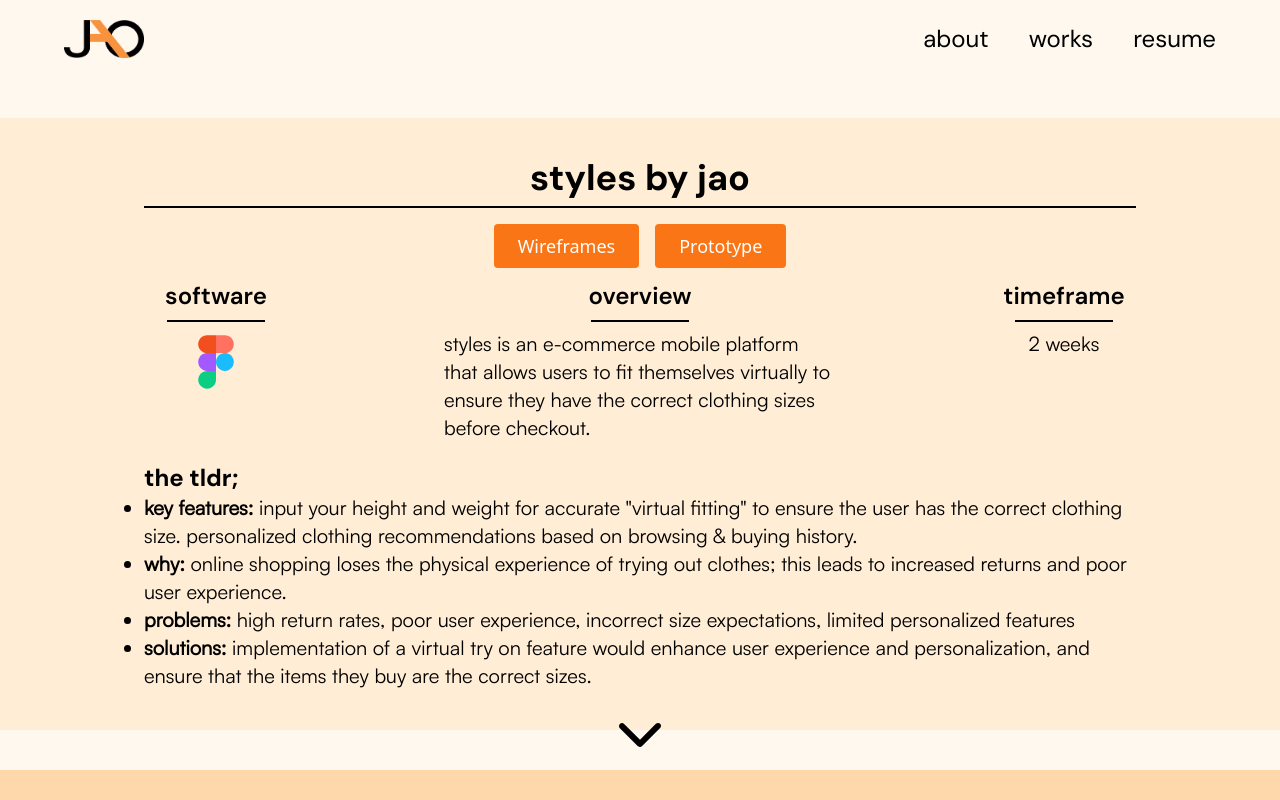
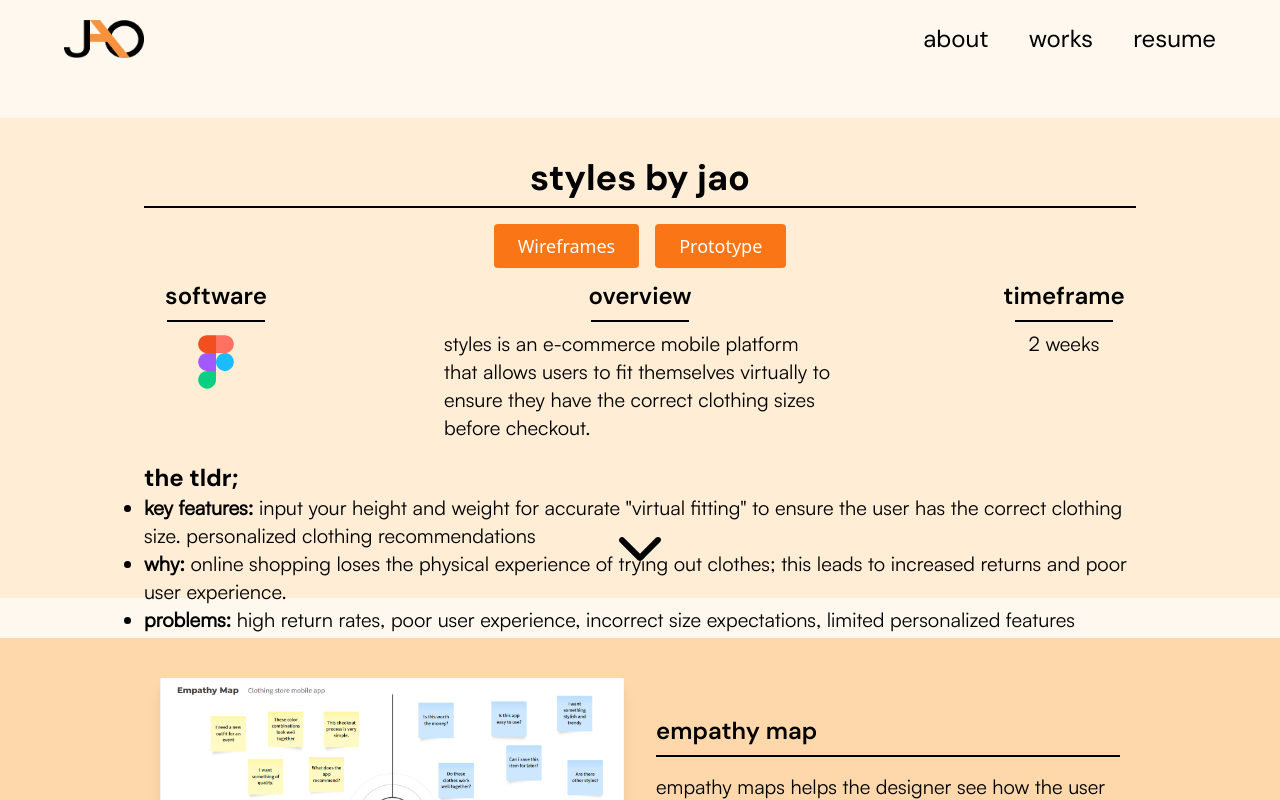
Before and after one commit to jorola0411/PortfolioWebsite, a React (Vite) app in the folder portfolio-website/: page /projects/styles in a window 1280 px wide. Shown: the top 800 px of the page. Built offline with nearby package versions, Linux system fonts and the light colour scheme.

Commit message:
positioning test

```diff
--- a/portfolio-website/src/components/GoFish.jsx
+++ b/portfolio-website/src/components/GoFish.jsx
@@ -183,7 +183,7 @@ const playerTurn = (requestedCardValue) => {
 
     return (
         <>
-            <section className="w-full bg-beige-100 lg:py-10 lg:mt-10 mb-10 p-10 h-[80vh]">
+            <section className="relative w-full bg-beige-100 lg:py-10 lg:mt-10 mb-10 p-5 h-[60vh]">
                 <h1 className="sm:text-xl md:text-4xl lg:text-4xl xl:text-6xl font-bold text-center" data-aos="fade-down"> Go Fish!</h1>
                 <hr className="max-w-[80%] border-t-2 border-black mt-2 mb-4 mx-auto" />
                 <div className='flex gap-4 justify-center mb-3'>
@@ -205,7 +205,7 @@ const playerTurn = (requestedCardValue) => {
 
                     <div className='col-span-1 sm:col-span-3 md:col-span-1 lg:col-span-1 xl:col-span-1'>
                         <h2 className='font-semibold text-center sm:text-xl md:text-2xl lg:text-2xl xl:text-3xl'>technologies</h2>
-                        <hr className="max-w-[25%] border-t-2 border-black mt-2 mb-2 mx-auto" />
+                        <hr className="sm:max-w-[50%] md:max-w-[25%] border-t-2 border-black mt-2 mb-2 mx-auto" />
                         <div className="relative flex justify-center items-center gap-4">
                             <img src={jslogo} alt="javascript logo" className="mb-2 object-contain sm:h-12 md:h-14 lg:h-16 xl:h-36" />
                             <img src={tailwind} alt="tailwind logo" className="mb-2 object-contain sm:h-12 md:h-14 lg:h-14 xl:h-36" />
@@ -235,7 +235,7 @@ const playerTurn = (requestedCardValue) => {
                         <li className="sm:text-md md:text-xl lg:text-xl xl:text-2xl"> <span className='font-semibold'>solutions:</span> breaking down the game logic (cpu/player turn, go fish, drawing cards) helped structure the development easily, lots of document reading also helped.</li>
                     </ul>
                 </div>
-                <div className="max-md:hidden absolute bottom-8 left-1/2 -translate-x-1/2 cursor-pointer">
+                <div className="max-md:hidden absolute bottom-4 left-1/2 -translate-x-1/2 cursor-pointer mt-10">
                     <FontAwesomeIcon icon={faChevronDown} className="hover:text-beige-500 transition animate-bounce text-5xl" onClick={() => scrollToSection(detailsRef)} />
                 </div>
 
--- a/portfolio-website/src/components/Lelem.jsx
+++ b/portfolio-website/src/components/Lelem.jsx
@@ -83,7 +83,7 @@ export default function Lelem() {
                 Agile project management methodology." />
       <meta name="twitter:url" content="https://joseorola.ca/projects/lelem" />
 
-      <section className="w-full bg-beige-100 lg:py-10 lg:mt-10 mb-10 p-5 h-[80vh]">
+      <section className="relative w-full bg-beige-100 lg:py-10 lg:mt-10 mb-10 p-5 h-[60vh]">
         <h1 className="sm:text-2xl md:text-3xl lg:text-4xl xl:text-6xl font-bold text-center" data-aos="fade-down"> Lelem Natural Park</h1>
         <hr className="max-w-[80%] border-t-2 border-black mt-2 mb-4 mx-auto" />
         <div className='flex gap-4 justify-center mb-3'>
@@ -133,7 +133,7 @@ export default function Lelem() {
             <li className="sm:text-md md:text-xl lg:text-xl xl:text-2xl"> <span className='font-semibold'>solutions:</span> properly defining the goal of our project, as well as constant communication with the designers on how the website looks. </li>
           </ul>
         </div>
-        <div className="max-md:hidden absolute bottom-8 left-1/2 -translate-x-1/2 cursor-pointer">
+        <div className="max-md:hidden absolute bottom-4 left-1/2 -translate-x-1/2 cursor-pointer">
           <FontAwesomeIcon icon={faChevronDown} className="hover:text-beige-500 transition animate-bounce text-5xl" onClick={() => scrollToSection(detailsRef)} />
         </div>
       </section>
--- a/portfolio-website/src/components/Monster.jsx
+++ b/portfolio-website/src/components/Monster.jsx
@@ -351,7 +351,7 @@ const [data, setData] = useState([]) // this line of codes holds the fetched dat
 
     return (
         <>
-            <section className="w-full bg-beige-100 lg:py-10 lg:mt-10 mb-10 p-10">
+            <section className="relative w-full bg-beige-100 lg:py-10 lg:mt-10 mb-10 p-10 h-[60vh]">
                 <h1 className="sm:text-xl md:text-4xl lg:text-4xl xl:text-6xl font-bold text-center" data-aos="fade-down"> Monster Hunter Database</h1>
                 <hr className="max-w-[80%] border-t-2 border-black mt-2 mb-4 mx-auto" />
                 <div className='flex gap-4 justify-center mb-3'>
@@ -399,7 +399,7 @@ const [data, setData] = useState([]) // this line of codes holds the fetched dat
                         <li className="sm:text-md md:text-xl lg:text-xl xl:text-2xl"> <span className='font-semibold'>solutions:</span> the switch statement allowed me to handle categories without depending on DRY code. by using variables and .map to differentiate each item by its category, </li>
                     </ul>
                 </div>
-                <div className="max-md:hidden absolute bottom-8 left-1/2 -translate-x-1/2 cursor-pointer">
+                <div className="max-md:hidden absolute bottom-4 left-1/2 -translate-x-1/2 cursor-pointer">
                     <FontAwesomeIcon icon={faChevronDown} className="hover:text-beige-500 transition animate-bounce text-5xl" onClick={() => scrollToSection(detailsRef)} />
                 </div>
             </section>
--- a/portfolio-website/src/components/Styles.jsx
+++ b/portfolio-website/src/components/Styles.jsx
@@ -63,7 +63,7 @@ export default function Styles() {
       <meta name="twitter:description" content="Styles is a company that provides a mobile clothing shopping experience. Focusing on streetwear, Styles also allows the users to “try on” their clothes before buying." />
       <meta name="twitter:url" content="https://joseorola.ca/projects/styles" />
 
-      <section className="w-full bg-beige-100 lg:py-10 lg:mt-10 mb-10 p-5">
+      <section className="relative w-full bg-beige-100 lg:py-10 lg:mt-10 mb-10 p-5 h-[60vh]">
         <h1 className="sm:text-2xl md:text-3xl lg:text-4xl xl:text-6xl font-bold text-center" data-aos="fade-down">styles by jao</h1>
         <hr className="max-w-[80%] border-t-2 border-black mt-2 mb-4 mx-auto" />
         <div className='flex gap-4 justify-center mb-3'>
@@ -101,19 +101,19 @@ export default function Styles() {
           </div>
         </div>
 
-        <div className="grid grid-cols-1 sm:grid-cols-3 md:grid-cols-3 lg:grid-cols-3 xl:grid-cols-3 gap-8 mx-auto max-w-[80%] mt-5">
 
-          <div className="mx-auto lg:col-span-3 ">
-            <h1 className=" sm:text-xl md:text-2xl lg:text-2xl xl:text-4xl font-bold text-left "> the tldr;</h1>
+
+        <div className="max-w-[80%] mx-auto">
+            <h1 className=" sm:text-xl md:text-2xl lg:text-2xl xl:text-4xl font-bold text-left mt-5"> the tldr;</h1>
             <ul className='list-disc list-outside'>
-              <li className="sm:text-md md:text-xl lg:text-xl xl:text-2xl"> <span className='font-semibold'>key features:</span> input your height and weight for accurate "virtual fitting" to ensure the user has the correct clothing size. personalized clothing recommendations based on browsing & buying history.</li>
+              <li className="sm:text-md md:text-xl lg:text-xl xl:text-2xl"> <span className='font-semibold'>key features:</span> input your height and weight for accurate "virtual fitting" to ensure the user has the correct clothing size. personalized clothing recommendations </li>
               <li className="sm:text-md md:text-xl lg:text-xl xl:text-2xl"> <span className='font-semibold'>why:</span> online shopping loses the physical experience of trying out clothes; this leads to increased returns and poor user experience.  </li>
               <li className="sm:text-md md:text-xl lg:text-xl xl:text-2xl"> <span className='font-semibold'>problems:</span> high return rates, poor user experience, incorrect size expectations, limited personalized features</li>
               <li className="sm:text-md md:text-xl lg:text-xl xl:text-2xl"> <span className='font-semibold'>solutions:</span> implementation of a virtual try on feature would enhance user experience and personalization, and ensure that the items they buy are the correct sizes.</li>
             </ul>
           </div>
-        </div>
-        <div className="max-md:hidden absolute bottom-8 left-1/2 -translate-x-1/2 cursor-pointer">
+
+        <div className="max-md:hidden absolute bottom-4 left-1/2 -translate-x-1/2 cursor-pointer">
           <FontAwesomeIcon icon={faChevronDown} className="hover:text-beige-500 transition animate-bounce text-5xl" onClick={() => scrollToSection(detailsRef)} />
         </div>
       </section>
```
